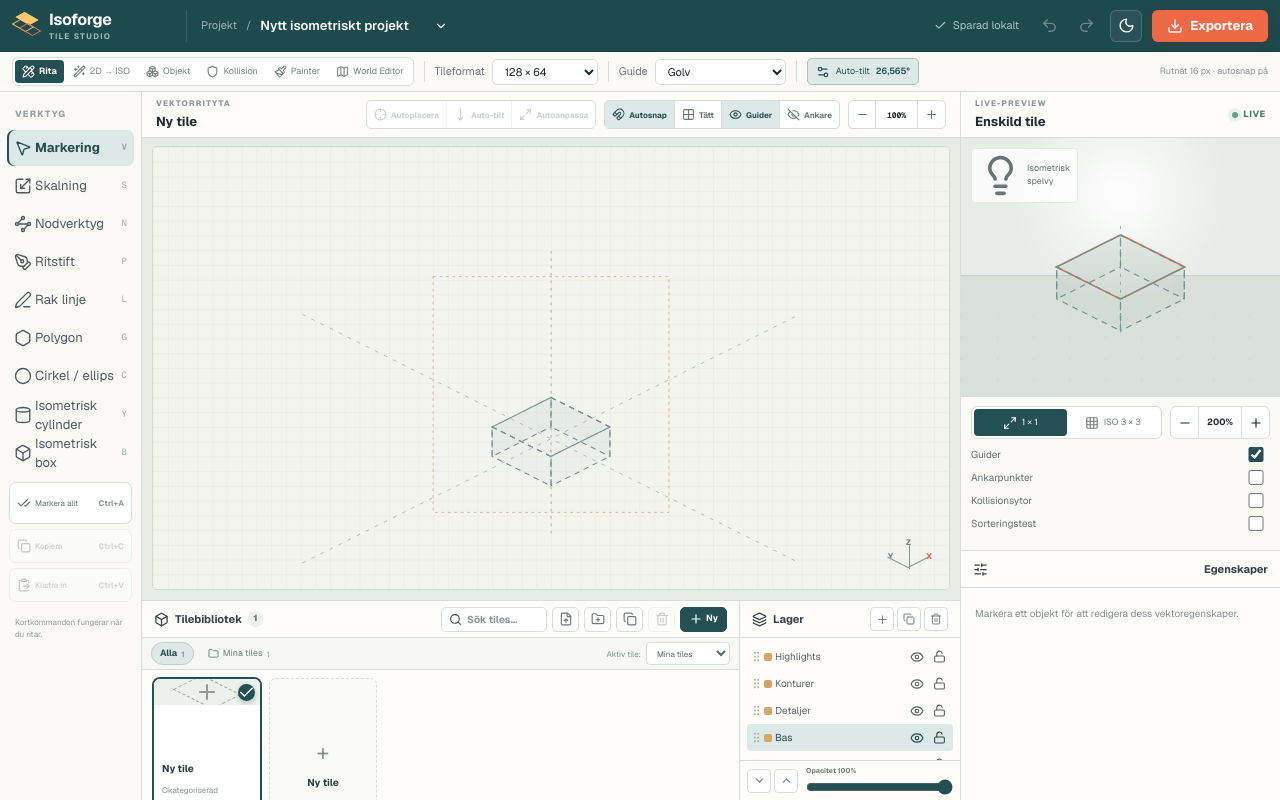
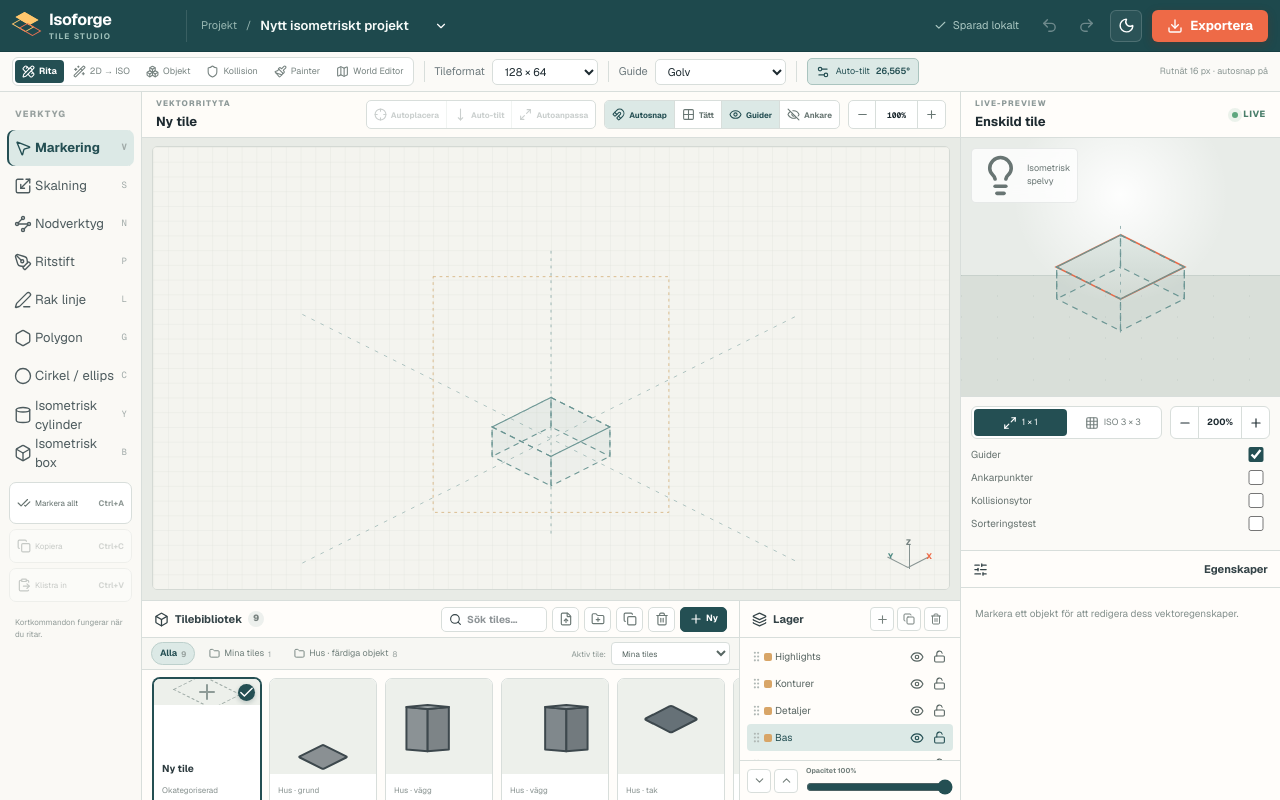
Before and after one commit to jerrymross/isoforge, a Next.js app: page / in a window 1280 px wide. Built offline with nearby package versions, Linux system fonts and the light colour scheme.

Commit message:
Add ready-made house object collection

```diff
--- /dev/null
+++ b/features/library/house-collection.ts
@@ -0,0 +1,107 @@
+import { makeIsoBox, makeIsoCylinder, tileDiamond, TILE_CENTER } from "@/features/drawing/geometry";
+import type { Layer, Point, Tile, VectorObject } from "@/types/editor";
+
+const HOUSE_COLLECTION_ID = "collection-house";
+
+function layers(): Layer[] {
+  return [
+    { id: "shadow", name: "Skugga", visible: true, locked: false, opacity: 0.6 },
+    { id: "base", name: "Bas", visible: true, locked: false, opacity: 1 },
+    { id: "details", name: "Detaljer", visible: true, locked: false, opacity: 1 },
+  ];
+}
+
+function style(fill: string, stroke = "#3d484d", shadow = true) {
+  return { fill, stroke, strokeWidth: 2, opacity: 1, shadow };
+}
+
+function box(
+  id: string,
+  name: string,
+  width: number,
+  depth: number,
+  height: number,
+  center: Point,
+  fill: string,
+  layerId = "base",
+): VectorObject {
+  return {
+    id,
+    name,
+    kind: "iso-box",
+    layerId,
+    points: makeIsoBox(center, { x: center.x + width / 2, y: center.y + depth / 2 }, height),
+    height,
+    style: style(fill),
+    locked: false,
+    tilt: 0,
+  };
+}
+
+function tile(id: string, name: string, object: VectorObject, category: string): Tile {
+  return {
+    id,
+    name,
+    category,
+    tags: ["hus", "byggdel", "isometrisk"],
+    collectionId: HOUSE_COLLECTION_ID,
+    layers: layers(),
+    collisions: [],
+    objects: [object],
+    anchor: {
+      image: { x: TILE_CENTER.x, y: TILE_CENTER.y + 32 },
+      tile: { x: TILE_CENTER.x, y: TILE_CENTER.y },
+      sort: { x: TILE_CENTER.x, y: TILE_CENTER.y + 24 },
+      baseline: TILE_CENTER.y + 32,
+    },
+    guideMode: "floor",
+  };
+}
+
+export function houseCollectionTiles(): Tile[] {
+  const floor: VectorObject = {
+    id: "house-floor-object",
+    name: "Husgolv",
+    kind: "polygon",
+    layerId: "base",
+    points: tileDiamond(128, 64, { x: TILE_CENTER.x, y: TILE_CENTER.y + 32 }),
+    height: 0,
+    style: style("#8a9093", "#3d484d", false),
+    cornerRadius: 3,
+    locked: false,
+  };
+  const roof: VectorObject = {
+    id: "house-roof-object",
+    name: "Sadeltak",
+    kind: "polygon",
+    layerId: "base",
+    points: [
+      { x: TILE_CENTER.x, y: TILE_CENTER.y - 104 },
+      { x: TILE_CENTER.x + 70, y: TILE_CENTER.y - 68 },
+      { x: TILE_CENTER.x, y: TILE_CENTER.y - 32 },
+      { x: TILE_CENTER.x - 70, y: TILE_CENTER.y - 68 },
+    ],
+    height: 0,
+    style: style("#667177", "#3d484d"),
+    cornerRadius: 5,
+    locked: false,
+    tilt: 0,
+  };
+  const chimney: VectorObject = {
+    ...box("house-chimney-object", "Skorsten", 20, 20, 58, { x: TILE_CENTER.x + 26, y: TILE_CENTER.y - 74 }, "#737b7f"),
+    kind: "iso-cylinder",
+    points: makeIsoCylinder({ x: TILE_CENTER.x + 16, y: TILE_CENTER.y - 102 }, { x: TILE_CENTER.x + 36, y: TILE_CENTER.y - 42 }, 0.5),
+  };
+  return [
+    tile("house-floor", "Husgolv", floor, "Hus · grund"),
+    tile("house-wall-left", "Vägg vänster", box("house-wall-left-object", "Vägg vänster", 112, 10, 112, { x: TILE_CENTER.x - 30, y: TILE_CENTER.y + 12 }, "#9da4a7"), "Hus · vägg"),
+    tile("house-wall-right", "Vägg höger", box("house-wall-right-object", "Vägg höger", 112, 10, 112, { x: TILE_CENTER.x + 30, y: TILE_CENTER.y + 12 }, "#929a9e"), "Hus · vägg"),
+    tile("house-roof", "Sadeltak", roof, "Hus · tak"),
+    tile("house-door", "Dörr", box("house-door-object", "Dörr", 38, 9, 76, { x: TILE_CENTER.x, y: TILE_CENTER.y + 12 }, "#59656a", "details"), "Hus · detaljer"),
+    tile("house-window", "Fönster", box("house-window-object", "Fönster", 52, 8, 48, { x: TILE_CENTER.x, y: TILE_CENTER.y - 12 }, "#b8c5c8", "details"), "Hus · detaljer"),
+    tile("house-chimney", "Skorsten", chimney, "Hus · tak"),
+    tile("house-table", "Bord", box("house-table-object", "Bord", 58, 34, 10, { x: TILE_CENTER.x, y: TILE_CENTER.y - 8 }, "#7d878b", "details"), "Hus · möbler"),
+  ];
+}
+
+export { HOUSE_COLLECTION_ID };
--- a/stores/editor-store.ts
+++ b/stores/editor-store.ts
@@ -30,6 +30,7 @@ import {
   snapObjectTilt,
   TILED_ISOMETRIC_TILT,
 } from "@/features/drawing/geometry";
+import { HOUSE_COLLECTION_ID, houseCollectionTiles } from "@/features/library/house-collection";
 
 const now = () => new Date().toISOString();
 const newId = () => crypto.randomUUID();
@@ -101,6 +102,7 @@ export function createEmptyTile(): Tile {
 }
 
 export function createDefaultProject(): Project {
+  const houseTiles = houseCollectionTiles();
   return {
     id: "default-project",
     name: "Nytt isometriskt projekt",
@@ -115,8 +117,11 @@ export function createDefaultProject(): Project {
       fillColor: "#8a9093",
       lightDirection: "top-left",
     },
-    collections: [{ id: "collection-my-tiles", name: "Mina tiles" }],
-    tiles: [createEmptyTile()],
+    collections: [
+      { id: "collection-my-tiles", name: "Mina tiles" },
+      { id: HOUSE_COLLECTION_ID, name: "Hus · färdiga objekt" },
+    ],
+    tiles: [createEmptyTile(), ...houseTiles],
     activeTileId: "tile-start",
     world: { width: 12, height: 12, cells: {} },
     updatedAt: now(),
@@ -125,6 +130,9 @@ export function createDefaultProject(): Project {
 
 export function prepareProjectForLaunch(project: Project): Project {
   const emptyTile = createEmptyTile();
+  const houseTiles = houseCollectionTiles();
+  const hasHouseCollection = project.collections.some((collection) => collection.id === HOUSE_COLLECTION_ID);
+  const existingHouseIds = new Set(project.tiles.filter((tile) => tile.collectionId === HOUSE_COLLECTION_ID).map((tile) => tile.id));
   const collections = project.collections.some(
     (collection) => collection.id === emptyTile.collectionId,
   )
@@ -133,12 +141,14 @@ export function prepareProjectForLaunch(project: Project): Project {
         { id: emptyTile.collectionId, name: "Mina tiles" },
         ...project.collections,
       ];
+  if (!hasHouseCollection) collections.push({ id: HOUSE_COLLECTION_ID, name: "Hus · färdiga objekt" });
   return {
     ...project,
     collections,
     tiles: [
       emptyTile,
       ...project.tiles.filter((tile) => tile.id !== emptyTile.id),
+      ...houseTiles.filter((tile) => !existingHouseIds.has(tile.id)),
     ],
     activeTileId: emptyTile.id,
     updatedAt: now(),
```
Also changed, not shown: 1 other file (tests, documents, lock files or other folders).
